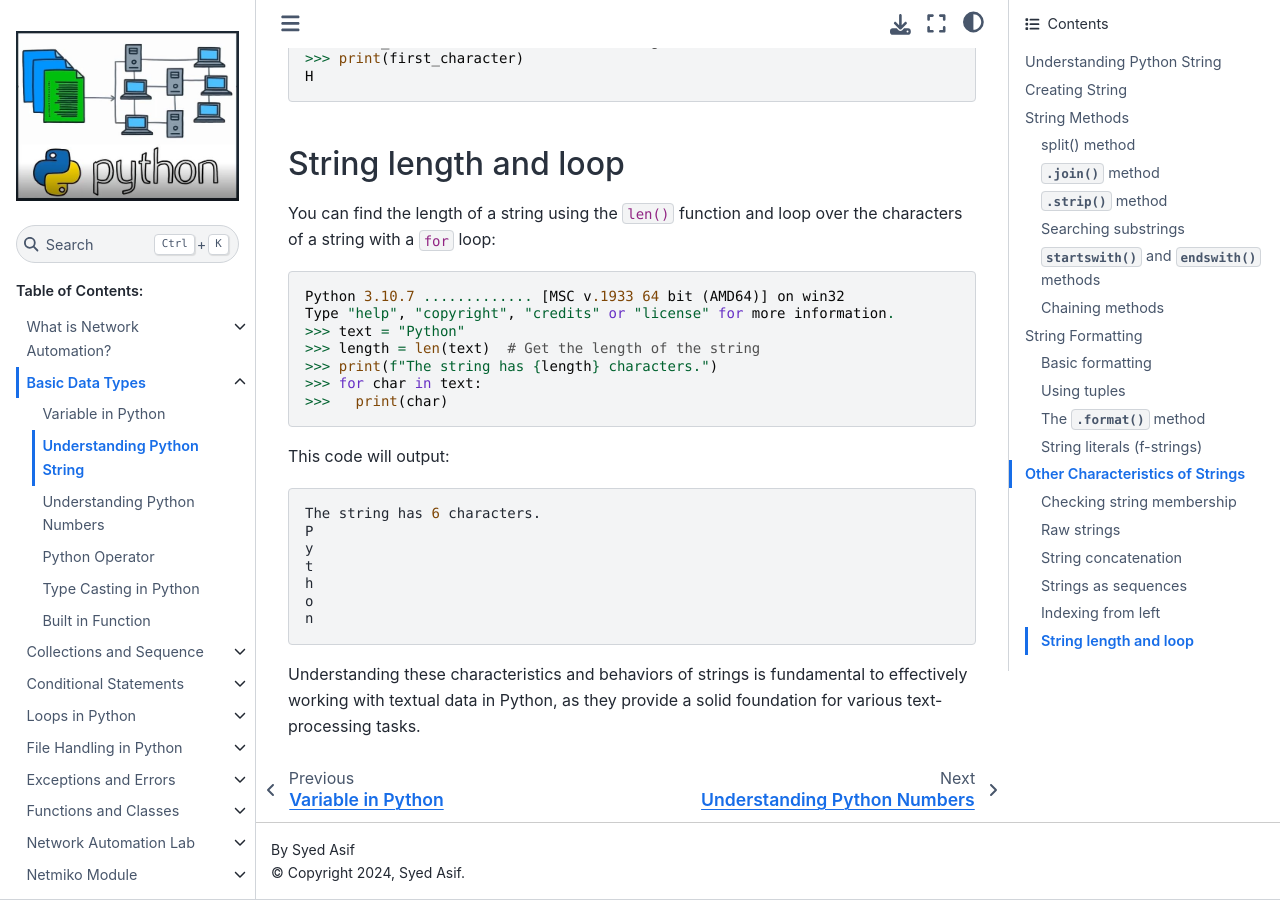
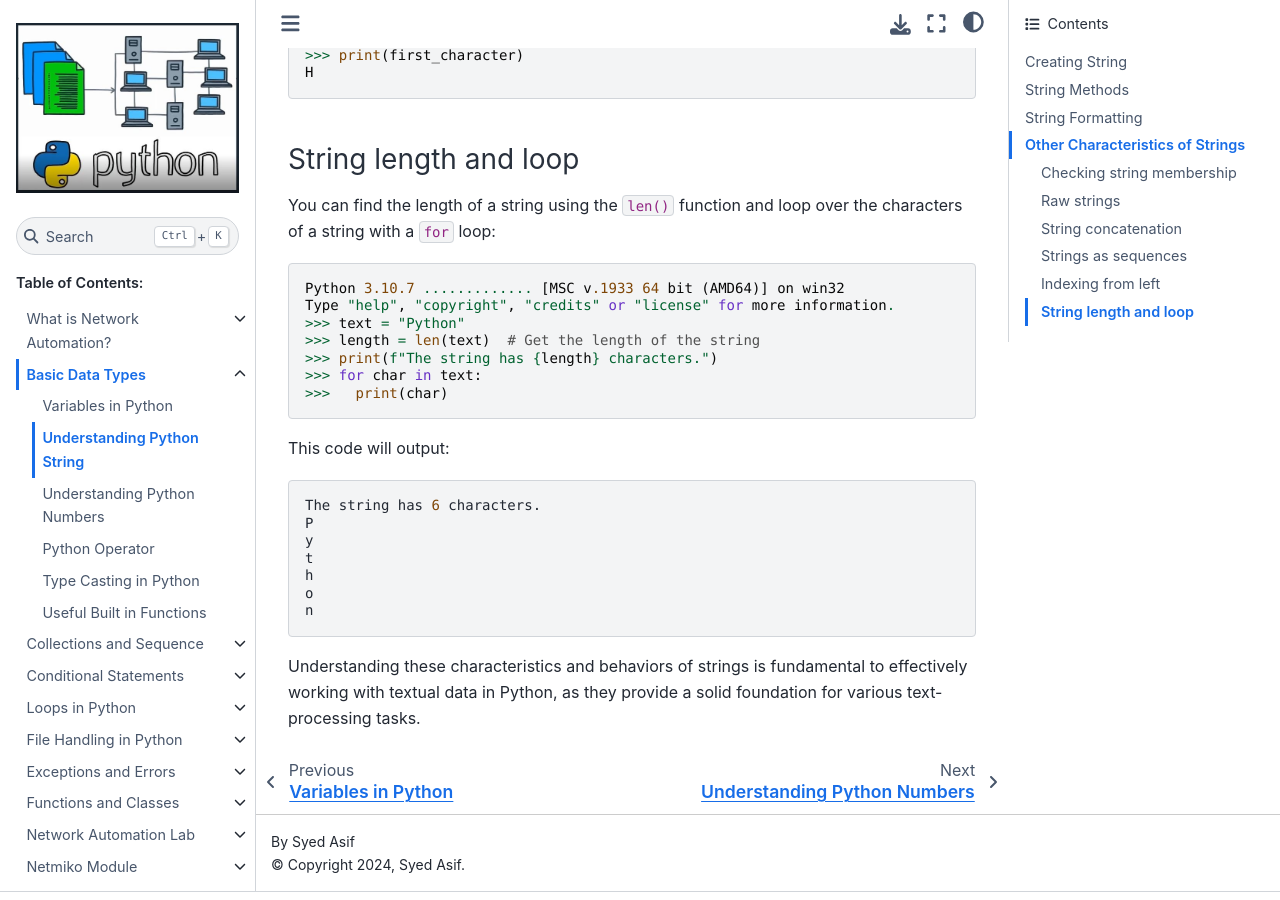
Before and after one commit to sydasif/python-book, a Sphinx documentation site: the page built from docs/source/02_basic/02_string.md, in a window 1280 px wide and 900 px high, scrolled down 10870 px. Built offline with Sphinx 7.4.7 and the Sphinx Book theme 1.1.4, drawn with Linux system fonts in a browser that asks for light colours.

Commit message:
Update chapter 2

````diff
--- a/docs/source/02_basic/02_string.md
+++ b/docs/source/02_basic/02_string.md
@@ -4,7 +4,7 @@
 
 A string in Python is a sequence of characters, such as letters, numbers, and symbols, enclosed within single or double quotation marks. It allows you to work with textual data, making it an essential component for tasks like text processing, data manipulation, and user interactions. Strings can be combined, sliced, modified, and processed in numerous ways, making them a crucial element in any Python program.
 
-## Creating String
+### Creating String
 
 In Python, strings are a fundamental data type used to work with textual information. You can create strings using both single and double quotes. For example, you can define a string like this:
 
@@ -54,7 +54,7 @@
 
 However, it's important to note that if you begin a string with a single quote and conclude it with a double quote, Python will raise an error. This is because Python requires consistency in the choice of quotation marks for starting and ending a string. Mixing single and double quotes in this manner would result in a syntax error.
 
-## String Methods
+### String Methods
 
 In Python, a method is a function associated with an object, enabling you to perform specific actions or operations on that object. For strings, numerous methods are available to manipulate and work with text data.
 
@@ -73,7 +73,7 @@
 
 In this code, the `upper()` method is used to create a new string with all uppercase characters, and this new string is then assigned back to `my_var`. The original value of `my_var` remains unaltered, demonstrating how string methods generate new strings while leaving the original intact.
 
-### split() method
+#### split() method
 
 The `.split()` method in Python is a powerful tool for breaking down strings into smaller components. By default, it divides the string at consecutive white spaces, effectively splitting a sentence into individual words and returning them as a list. For example:
 
@@ -112,7 +112,7 @@
 
 This functionality proves invaluable when dealing with multi-line text, such as reading content from files or processing structured data.
 
-### `.join()` method
+#### `.join()` method
 
 The `.join()` method in Python serves as the inverse of the `.split()` method, allowing you to merge a list of strings into a single, cohesive string. It's particularly useful for constructing strings with custom delimiters or formatting. For instance, you can take a list of strings, like `['172', '31', '21', '15']`, and use the `.join()` method to connect them with periods to create an IP address:
 
@@ -138,7 +138,7 @@
 
 Whether you're working with IP addresses, custom data structures, or any other situation that requires combining strings, the `.join()` method proves to be a powerful and practical tool in your Python programming toolkit.
 
-### `.strip()` method
+#### `.strip()` method
 
 Python provides useful methods for cleaning up leading and trailing whitespace in strings. The `.strip()` method is the most comprehensive, removing both leading and trailing spaces, tabs, and newline characters. For example:
 
@@ -157,7 +157,7 @@
 
 Importantly, these string methods don't modify the original string; instead, they create a cleaned version, which you can save by reassigning it to a variable. Additionally, Python offers `.rstrip()` and `.lstrip()` methods, which specifically remove trailing or leading whitespace, respectively, if your needs are more specific. These tools are valuable for data cleaning, input validation, and text normalization in Python applications.
 
-### Searching substrings
+#### Searching substrings
 
 Searching for specific keywords or patterns in configuration files is essential. The find() method allows you to locate substrings within a string and determine their positions.
 
@@ -172,7 +172,7 @@
 
 String methods empower various string operations in network scripting.Commonly used string methods include `upper()`, `split()`, and `find()`.
 
-### `startswith()` and `endswith()` methods
+#### `startswith()` and `endswith()` methods
 
 `startswith()` is used to verify a string starts with a certain characters, and `endswith()` is used to verify a string ends with a certain characters:
 
@@ -188,7 +188,7 @@
 
 The both method returns `True` if the characters being passed in matches the respective starting or ending of the object, otherwise, it returns `False`.
 
-### Chaining methods
+#### Chaining methods
 
 In Python, it's possible to chain string methods together, allowing for a more concise and efficient way of manipulating strings. Chaining methods involves applying multiple methods sequentially to a string. For instance, in the example provided:
 
@@ -203,11 +203,11 @@
 
 The `.lower()` method is first applied to convert the string to lowercase, and then `.strip()` is used to remove leading and trailing whitespace. This results in a cleaned and transformed string, all in one line of code. Chaining string methods not only makes your code more readable but also streamlines the process of string manipulation, enhancing your Python programming experience.
 
-## String Formatting
+### String Formatting
 
 Python offers various techniques for formatting strings, each with its own advantages. In this section, we'll explore the older method that employs the `%` operator to format strings.
 
-### Basic formatting
+#### Basic formatting
 
 The `%` operator can be used to insert values into a string by specifying placeholders. For example:
 
@@ -220,7 +220,7 @@
 
 Here, `%s` serves as a placeholder for a string, and `"John"` is inserted in its place.
 
-### Using tuples
+#### Using tuples
 
 The `%` operator also works with tuples, making it possible to insert multiple values into a formatted string:
 
@@ -239,7 +239,7 @@
 
 Python offers multiple methods for formatting strings. In this section, we'll explore two more modern approaches: the `.format()` method and f-strings, introduced in Python 3.6.
 
-### The `.format()` method
+#### The `.format()` method
 
 The `.format()` method allows for more structured and versatile string formatting by replacing placeholders with values enclosed in `{}`. For instance:
 
@@ -254,7 +254,7 @@
 
 With `.format()`, you can insert values in any order, repeat them, or even format them in various ways within the placeholders.
 
-### String literals (f-strings)
+#### String literals (f-strings)
 
 Introduced in Python 3.6, f-strings provide an even more concise and readable way to format strings. They involve placing an `f` or `F` prefix before the string and embedding expressions directly within curly braces `{}`:
 
@@ -351,11 +351,11 @@
 
 These additional aspects of f-strings enhance their utility, enabling precise control over string formatting, alignment, and more, making them a valuable tool in various Python programming scenarios.
 
-## Other Characteristics of Strings
+### Other Characteristics of Strings
 
 Strings in Python exhibit several essential characteristics and behaviors that make them a versatile and fundamental data type. Let's explore some of these characteristics:
 
-### Checking string membership
+#### Checking string membership
 
 You can check if a specific substring exists within a string using the `in` operator:
 
@@ -368,7 +368,7 @@
 Found 'sample' in the text.
 ```
 
-### Raw strings
+#### Raw strings
 
 Python allows you to create raw strings using the `r` or `R` prefix, which treats backslashes as literal characters rather than escape characters. This is particularly useful when working with regular expressions and file paths:
 
@@ -380,7 +380,7 @@
 C:\Users\Username\Documents
 ```
 
-### String concatenation
+#### String concatenation
 
 You can combine strings using the `+` operator, which is called string concatenation:
 
@@ -394,11 +394,11 @@
 John Doe
 ```
 
-### Strings as sequences
+#### Strings as sequences
 
 Strings are sequences of characters, meaning they have a defined order, and you can access their elements by index.
 
-### Indexing from left
+#### Indexing from left
 
 In Python, strings are indexed from left to right, starting at 0 for the first character:
 
@@ -411,7 +411,7 @@
 H
 ```
 
-### String length and loop
+#### String length and loop
 
 You can find the length of a string using the `len()` function and loop over the characters of a string with a `for` loop:
 
````
Also changed, not shown: docs/source/02_basic/01_variable.md (+3 -3 lines), docs/source/02_basic/03_number.md (+15 -15 lines), docs/source/02_basic/04_operator.md (+7 -7 lines), docs/source/02_basic/06_built-in.md (+1 -33 lines), docs/source/02_basic/index.md (+1 -1 lines).
